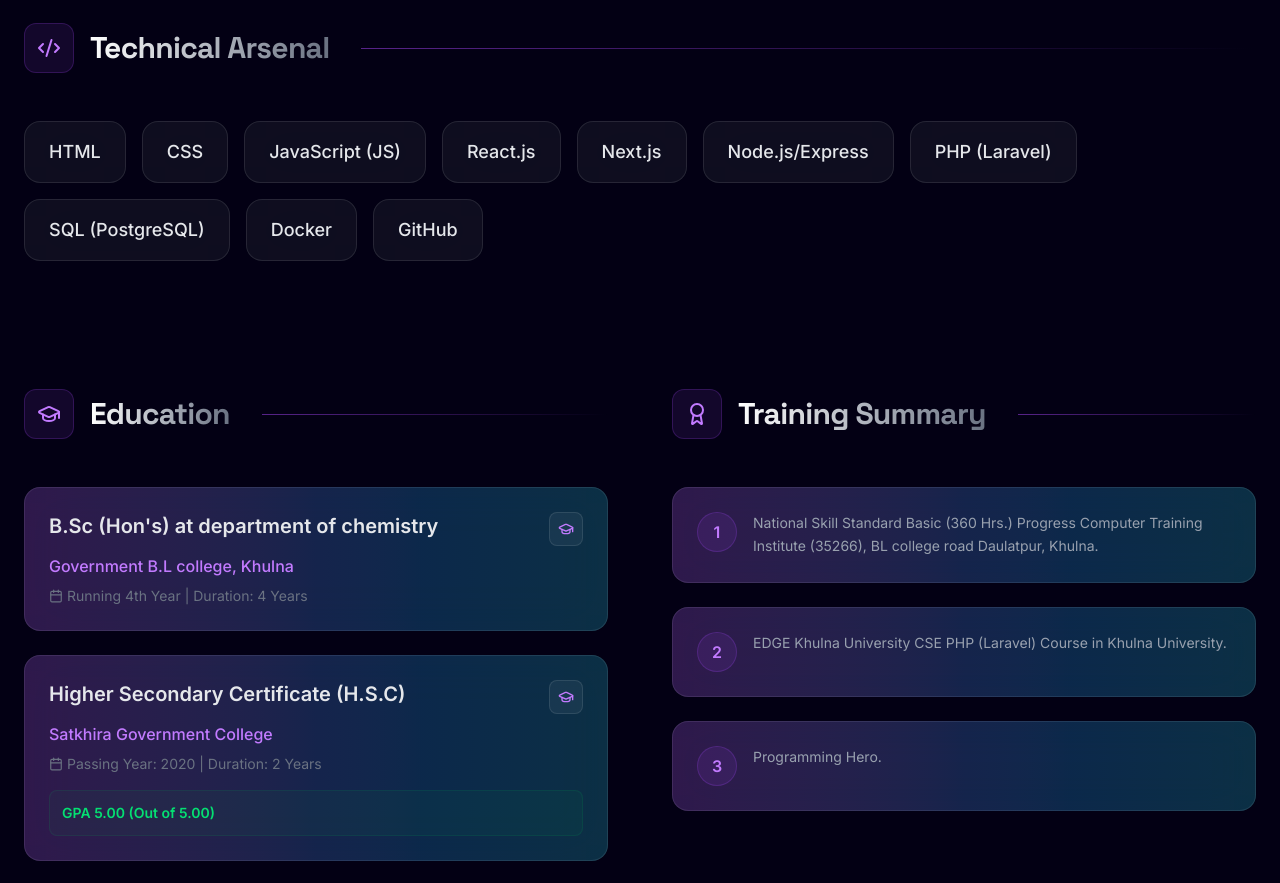
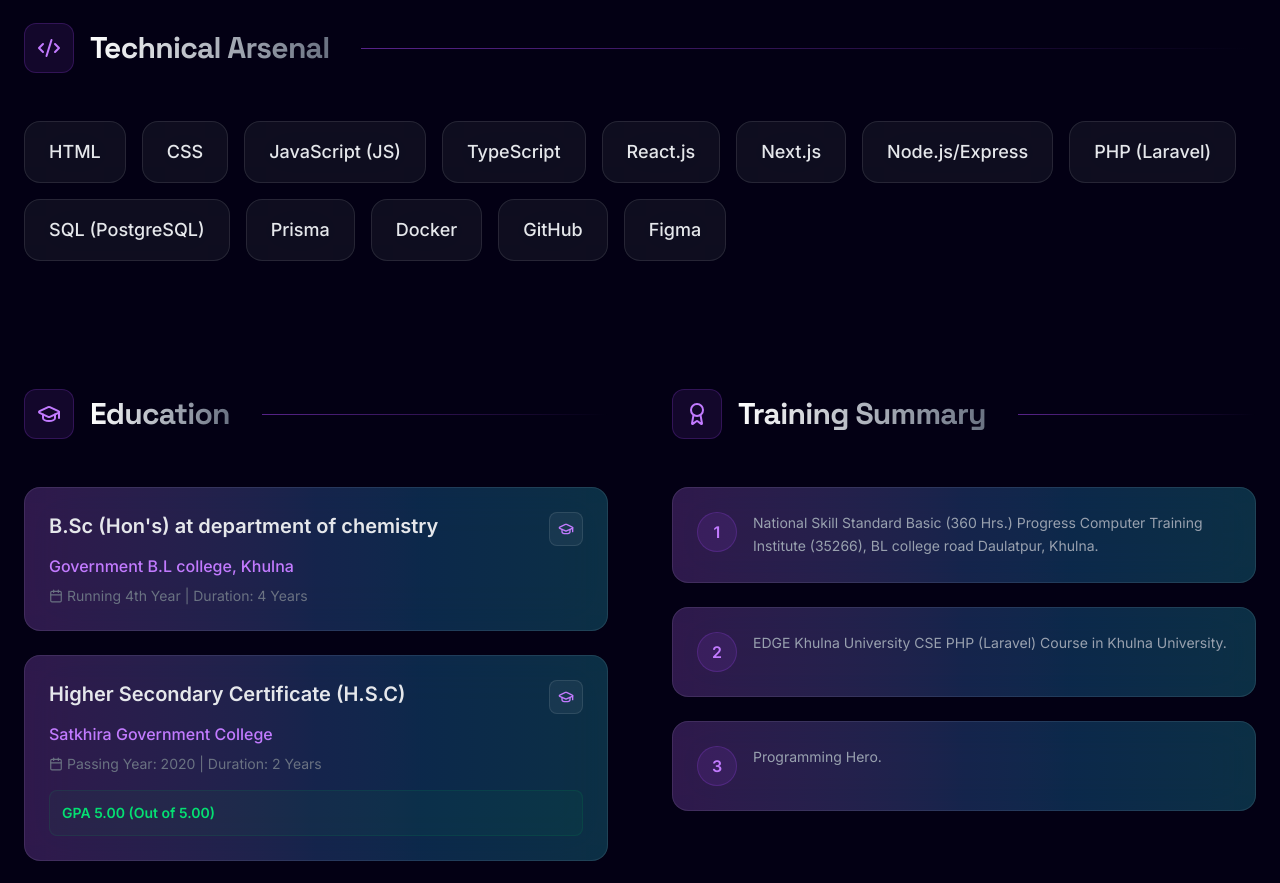
Before and after one commit to 13mahim/My-Portfolio, a React (Vite) app: page / in a window 1280 px wide. Shown: the part 1720-2603 px from the top of the page. Built offline with nearby package versions, Linux system fonts and the light colour scheme.

Commit message:
feat: add TypeScript, Prisma, Figma to skills

```diff
--- a/src/App.tsx
+++ b/src/App.tsx
@@ -60,8 +60,8 @@
 
 export default function App() {
   const skills = [
-    "HTML", "CSS", "JavaScript (JS)", "React.js", "Next.js",
-    "Node.js/Express", "PHP (Laravel)", "SQL (PostgreSQL)", "Docker", "GitHub"
+    "HTML", "CSS", "JavaScript (JS)", "TypeScript", "React.js", "Next.js",
+    "Node.js/Express", "PHP (Laravel)", "SQL (PostgreSQL)", "Prisma", "Docker", "GitHub", "Figma"
   ];
 
   const projects = [
```
